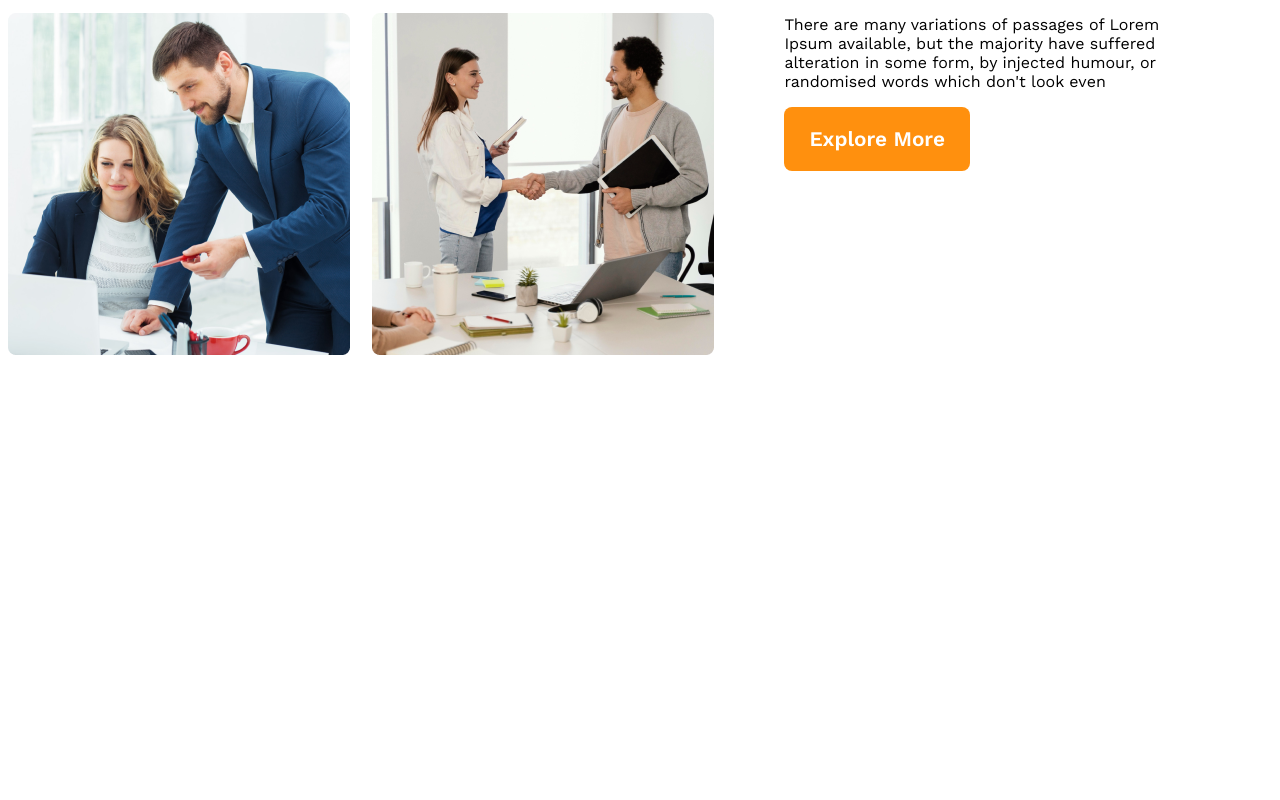
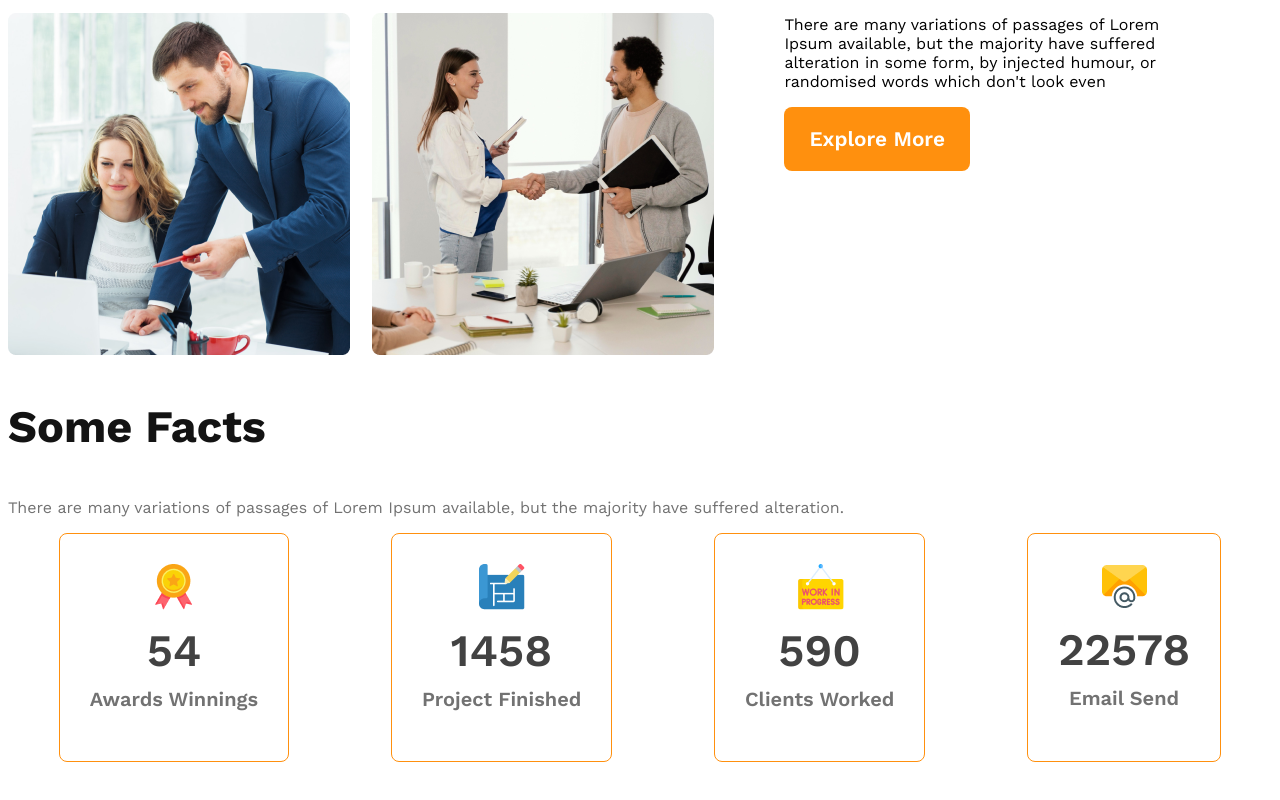
Before and after one commit to shakurShirajul/responsive-web-design, a plain HTML site: page index.html in a window 1280 px wide. Shown: the part 1453-2253 px from the top of the page. Before the commit the page ends 1878 px from the top, so only its background shows below. Drawn offline with nearby package versions, Linux system fonts and the light colour scheme.

Commit message:
feature added

```diff
--- a/index.html
+++ b/index.html
@@ -47,6 +47,41 @@
                 <button class="btn-primary">Explore More</button>
             </div>
         </section>
+
+        <!-- Feature Section -->
+        <section class="features">
+
+        </section>
+
+        <!-- Facts Section -->
+        <section class="facts">
+            <h3 class="facts-title">Some Facts</h3>
+            <p class="facts-description">
+                There are many variations of passages of Lorem Ipsum available, but the majority have suffered alteration.
+            </p>
+            <div class="facts-card-container">
+                <div class="card">
+                    <img src="images/icons/ribon.png" alt="">
+                    <h2 class="card-stats">54</h2>
+                    <p class="card-title">Awards Winnings</p>
+                </div>
+                <div class="card">
+                    <img src="images/icons/projects.png" alt="">
+                    <h2 class="card-stats">1458</h2>
+                    <p class="card-title">Project Finished</p>
+                </div>
+                <div class="card">
+                    <img src="images/icons/customers.png" alt="">
+                    <h2 class="card-stats">590</h2>
+                    <p class="card-title">Clients Worked</p>
+                </div>
+                <div class="card">
+                    <img src="images/icons/email.png" alt="">
+                    <h2 class="card-stats">22578</h2>
+                    <p class="card-title">Email Send</p>
+                </div>
+            </div>
+        </section>
     </main>
     <footer>
 
--- a/styles/style.css
+++ b/styles/style.css
@@ -85,31 +85,37 @@ main {
 
 
 /* --- Team Section --- */
-.teams-container{
+.teams-container {
     display: flex;
     align-items: center;
 }
-.teams-img-container{
+
+.teams-img-container {
     display: grid;
-    grid-template-columns: repeat(2,1fr);
+    grid-template-columns: repeat(2, 1fr);
     gap: 1.4rem;
 }
-.teams-content{
+
+.teams-content {
     padding-right: 70px;
     padding-left: 70px;
 }
+
 .teams-title {
     font-size: 2.6rem;
     font-weight: 500;
 }
-.teams-title .quick-list{
+
+.teams-title .quick-list {
     color: #727277;
     font-weight: 500;
 }
-.teams-title .text-features{
+
+.teams-title .text-features {
     color: #FF900E;
     font-weight: 700;
 }
+
 .team-description {
     color: #727272;
     font-size: 1rem;
@@ -117,6 +123,43 @@ main {
 }
 
 
+/* --- Facts --- */
+.facts-title {
+    color: #131313;
+    font-size: 45px;
+    font-weight: 700;
+}
+
+.facts-description {
+    color: #727272;
+    font-size: 16px;
+    font-weight: 400;
+}
+.facts-card-container{
+    display: flex;
+    justify-content: space-around;
+}
+
+.facts-card-container .card{
+    border-radius: 8px;
+    border: 1px solid #FF900E;
+    text-align: center;
+    padding: 30px;
+}
+.card-stats {
+    color: #424242;
+    font-size: 45px;
+    font-weight: 600;
+    margin-top: 10px;
+    margin-bottom: 10px;
+}
+
+.card-title {
+    color: #727272;
+    font-size: 20px;
+    font-weight: 600;
+    margin-top: 5px;
+}
 
 /* Responsive Media Query */
 @media screen and (max-width: 574px) {
@@ -127,13 +170,16 @@ main {
     nav {
         flex-direction: column;
     }
-    .teams-container{
+
+    .teams-container {
         flex-direction: column;
     }
-    .teams-img-container{
+
+    .teams-img-container {
         grid-template-columns: 1fr;
     }
-    .teams-content{
+
+    .teams-content {
         padding-left: 20px;
         padding-right: 20px;
     }
@@ -145,7 +191,8 @@ main {
         padding: 50px;
     }
 
-    nav, .teams-container{
+    nav,
+    .teams-container {
         flex-direction: column;
     }
 }
```
